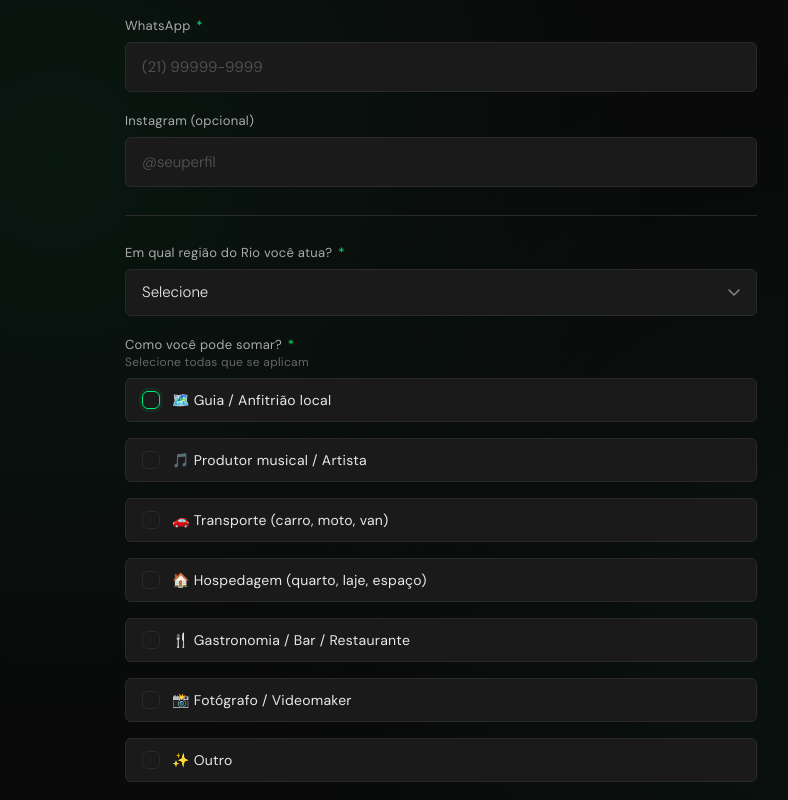
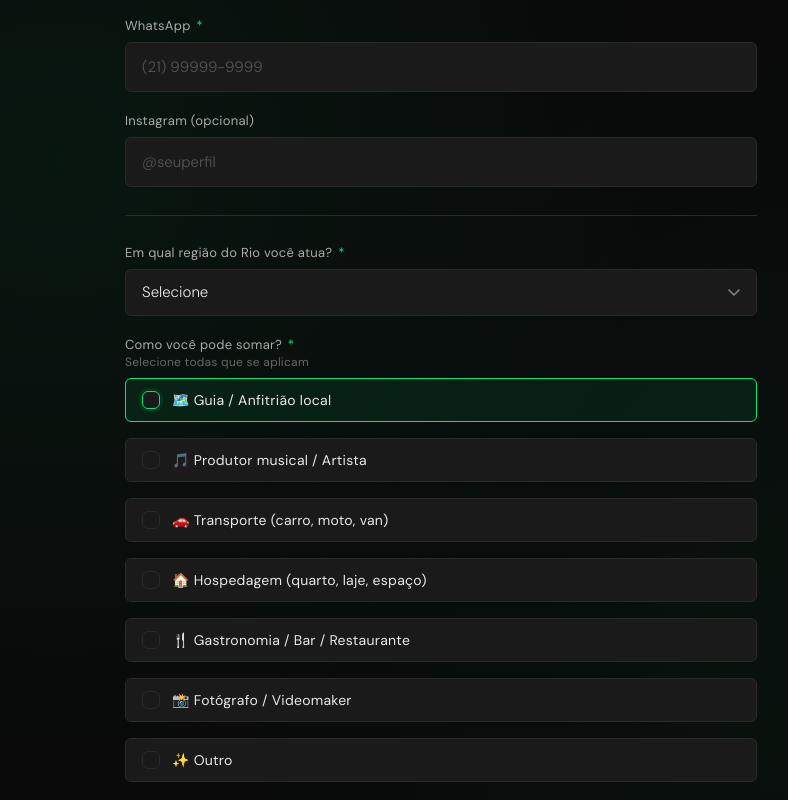
Before and after one commit to LucasPeon/Projeto-De-Turismo, a plain HTML site: page index.html in a window 1280 px wide. Both pictures are taken after a click on the label "🗺️ Guia / Anfitrião local". Shown: the part 1156-1956 px from the top of the page, without its empty margins (199-987 px from the left). Drawn offline with Linux system fonts and the light colour scheme.

Commit message:
Update index.html

```diff
--- a/index.html
+++ b/index.html
@@ -240,6 +240,11 @@
 
   .checkbox-item:hover { border-color: rgba(0,232,122,0.3); }
 
+  .checkbox-item.selected {
+    border-color: var(--verde);
+    background: rgba(0,232,122,0.08);
+  }
+
   .checkbox-item input[type="checkbox"] {
     width: 18px;
     height: 18px;
@@ -443,6 +448,15 @@
 </div>
 
 <script>
+document.querySelectorAll('.checkbox-item').forEach(item => {
+  item.addEventListener('click', () => {
+    const cb = item.querySelector('input[type="checkbox"]');
+    setTimeout(() => {
+      item.classList.toggle('selected', cb.checked);
+    }, 0);
+  });
+});
+
 async function enviar() {
   const nome = document.getElementById('nome').value.trim();
   const whatsapp = document.getElementById('whatsapp').value.trim();
```
